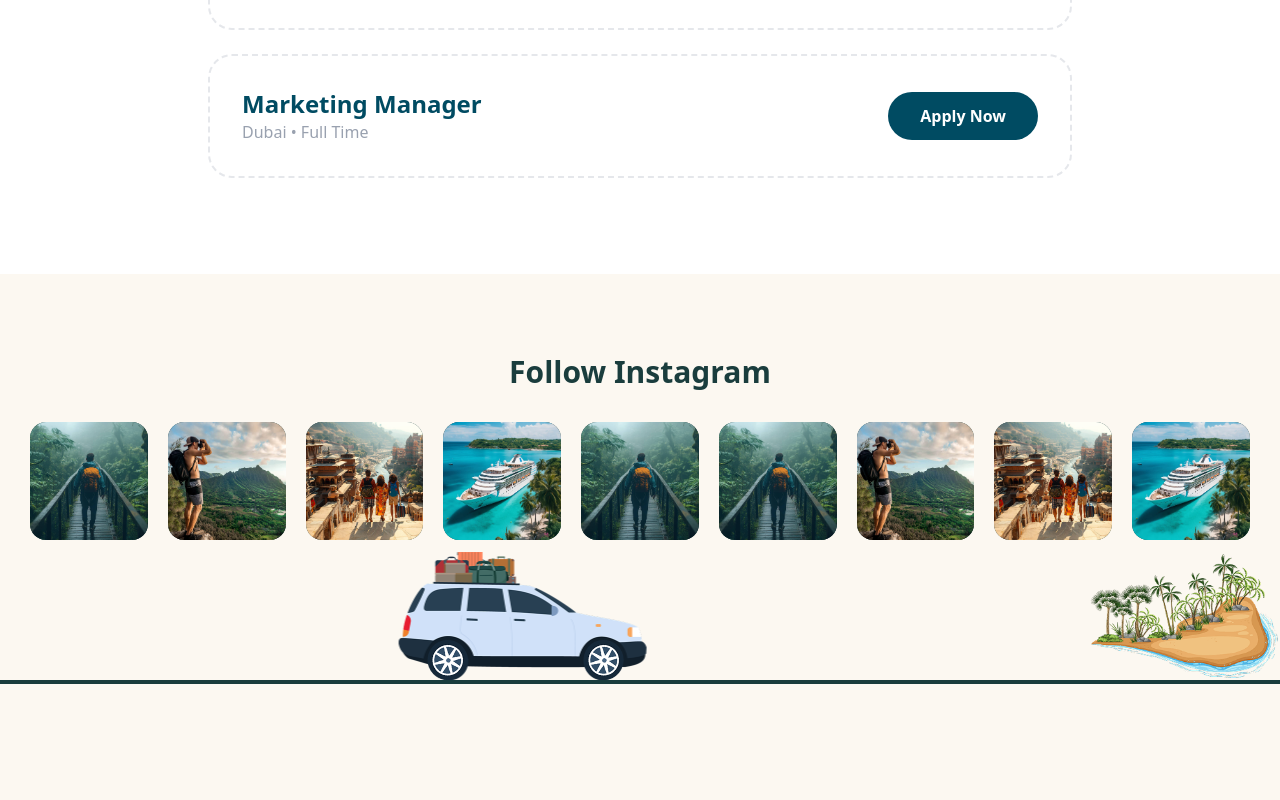
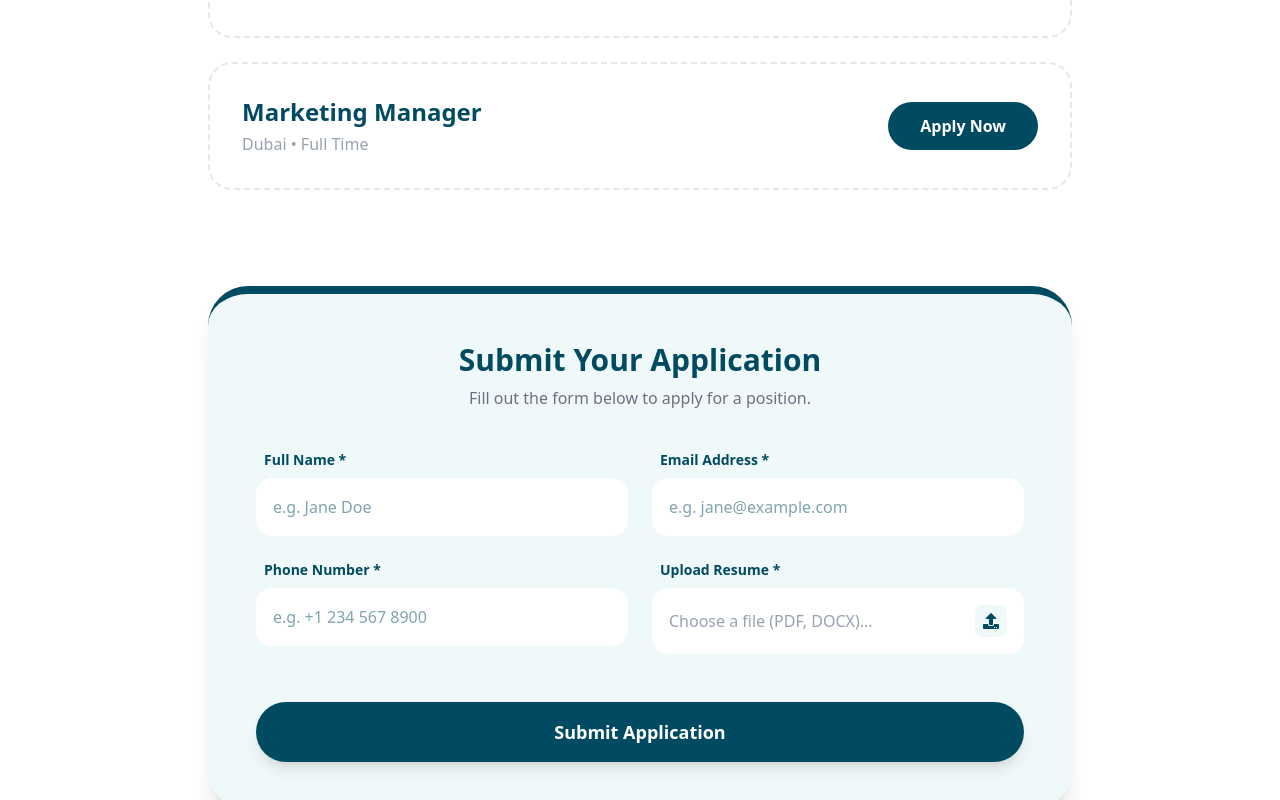
Before and after one commit to akashnegi62/Travlla, a Next.js app: page /about/career in a window 1280 px wide. Shown: the part 1122-1922 px from the top of the page. Built offline with nearby package versions, Linux system fonts and the light colour scheme.

Commit message:
content-changed

```diff
--- a/app/about/career/page.tsx
+++ b/app/about/career/page.tsx
@@ -1,7 +1,9 @@
 "use client";
-import React from "react";
+
+import React, { useRef } from "react";
 import AboutHero from "@/components/About/AboutHero";
 import { motion } from "framer-motion";
+import { FaUpload } from "react-icons/fa";
 
 const jobs = [
   { title: "Travel Consultant", type: "Full Time", loc: "New York / Remote" },
@@ -10,11 +12,21 @@ const jobs = [
 ];
 
 export default function CareerPage() {
+  const formRef = useRef<HTMLDivElement>(null);
+
+  // Smooth scroll to the form when "Apply Now" is clicked
+  const handleApplyClick = () => {
+    if (formRef.current) {
+      formRef.current.scrollIntoView({ behavior: "smooth", block: "start" });
+    }
+  };
+
   return (
     <main>
       <AboutHero title="Join Our Team" />
       <section className="py-24 bg-white">
         <div className="container mx-auto px-4 max-w-4xl">
+          {/* --- OPEN POSITIONS --- */}
           <div className="text-center mb-16">
             <h2 className="text-4xl font-bold text-[#004b62]">
               Open Positions
@@ -25,26 +37,124 @@ export default function CareerPage() {
             </p>
           </div>
 
-          <div className="space-y-6">
+          <div className="space-y-6 mb-24">
             {jobs.map((job, i) => (
               <motion.div
                 key={i}
                 whileHover={{ scale: 1.02 }}
                 className="border-2 border-dashed border-gray-200 p-8 rounded-3xl flex flex-col md:flex-row justify-between items-center group hover:border-[#a3e635] transition-colors"
               >
-                <div>
+                <div className="text-center md:text-left mb-4 md:mb-0">
                   <h3 className="text-2xl font-bold text-[#004b62]">
                     {job.title}
                   </h3>
-                  <p className="text-gray-400 font-medium">
+                  <p className="text-gray-400 font-medium mt-1">
                     {job.loc} • {job.type}
                   </p>
                 </div>
-                <button className="bg-[#004b62] text-white px-8 py-3 rounded-full font-bold group-hover:bg-[#a3e635] group-hover:text-[#004b62] transition-colors mt-4 md:mt-0">
+                <button
+                  onClick={handleApplyClick}
+                  className="bg-[#004b62] text-white px-8 py-3 rounded-full font-bold group-hover:bg-[#a3e635] group-hover:text-[#004b62] transition-colors"
+                >
                   Apply Now
                 </button>
               </motion.div>
             ))}
+          </div>
+
+          {/* --- APPLICATION FORM --- */}
+          <div ref={formRef} className="scroll-mt-24">
+            <motion.div
+              initial={{ opacity: 0, y: 30 }}
+              whileInView={{ opacity: 1, y: 0 }}
+              viewport={{ once: true }}
+              className="bg-[#f0f9f9] p-8 md:p-12 rounded-[40px] shadow-xl border-t-8 border-[#004b62]"
+            >
+              <div className="text-center mb-10">
+                <h3 className="text-3xl font-bold text-[#004b62]">
+                  Submit Your Application
+                </h3>
+                <p className="text-gray-500 mt-2">
+                  Fill out the form below to apply for a position.
+                </p>
+              </div>
+
+              <form className="space-y-6">
+                <div className="grid grid-cols-1 md:grid-cols-2 gap-6">
+                  {/* Name Input */}
+                  <div className="flex flex-col">
+                    <label className="text-[#004b62] font-bold text-sm mb-2 ml-2">
+                      Full Name *
+                    </label>
+                    <input
+                      type="text"
+                      required
+                      placeholder="e.g. Jane Doe"
+                      className="w-full p-4 rounded-2xl bg-white border border-transparent outline-none focus:border-[#a3e635] focus:ring-2 focus:ring-[#a3e635]/20 transition-all text-[#004b62]"
+                    />
+                  </div>
+
+                  {/* Email Input */}
+                  <div className="flex flex-col">
+                    <label className="text-[#004b62] font-bold text-sm mb-2 ml-2">
+                      Email Address *
+                    </label>
+                    <input
+                      type="email"
+                      required
+                      placeholder="e.g. jane@example.com"
+                      className="w-full p-4 rounded-2xl bg-white border border-transparent outline-none focus:border-[#a3e635] focus:ring-2 focus:ring-[#a3e635]/20 transition-all text-[#004b62]"
+                    />
+                  </div>
+                </div>
+
+                <div className="grid grid-cols-1 md:grid-cols-2 gap-6">
+                  {/* Phone Input */}
+                  <div className="flex flex-col">
+                    <label className="text-[#004b62] font-bold text-sm mb-2 ml-2">
+                      Phone Number *
+                    </label>
+                    <input
+                      type="tel"
+                      required
+                      placeholder="e.g. +1 234 567 8900"
+                      className="w-full p-4 rounded-2xl bg-white border border-transparent outline-none focus:border-[#a3e635] focus:ring-2 focus:ring-[#a3e635]/20 transition-all text-[#004b62]"
+                    />
+                  </div>
+
+                  {/* Resume Upload (Custom Styled) */}
+                  <div className="flex flex-col">
+                    <label className="text-[#004b62] font-bold text-sm mb-2 ml-2">
+                      Upload Resume *
+                    </label>
+                    <div className="relative w-full p-4 rounded-2xl bg-white border border-transparent flex items-center justify-between focus-within:border-[#a3e635] focus-within:ring-2 focus-within:ring-[#a3e635]/20 transition-all group overflow-hidden">
+                      <span className="text-gray-400 truncate">
+                        Choose a file (PDF, DOCX)...
+                      </span>
+                      <input
+                        type="file"
+                        required
+                        accept=".pdf,.doc,.docx"
+                        className="absolute inset-0 w-full h-full opacity-0 cursor-pointer z-10"
+                      />
+                      <div className="bg-[#f0f9f9] p-2 rounded-lg text-[#004b62] group-hover:bg-[#a3e635] transition-colors">
+                        <FaUpload />
+                      </div>
+                    </div>
+                  </div>
+                </div>
+
+                {/* Submit Button */}
+                <div className="pt-6">
+                  <button
+                    type="submit"
+                    className="w-full bg-[#004b62] text-white px-8 py-4 rounded-full font-bold hover:bg-[#a3e635] hover:text-[#004b62] transition-colors shadow-lg text-lg"
+                  >
+                    Submit Application
+                  </button>
+                </div>
+              </form>
+            </motion.div>
           </div>
         </div>
       </section>
--- a/app/about/message/page.tsx
+++ b/app/about/message/page.tsx
@@ -22,7 +22,8 @@ export default function MessagePage() {
               </div>
               <div className="absolute -bottom-6 -right-6 bg-[#a3e635] p-8 rounded-2xl hidden md:block">
                 <p className="text-[#004b62] font-black text-2xl italic">
-                  &quot;Travel is the only thing you buy that makes you richer.&quot;
+                  &quot;Travel is the only thing you buy that makes you
+                  richer.&quot;
                 </p>
               </div>
             </div>
@@ -32,17 +33,19 @@ export default function MessagePage() {
               </h2>
               <div className="space-y-6 text-gray-600 text-lg leading-relaxed">
                 <p>
-                  Welcome to Rosewood. When I started this company 25 years ago,
-                  my goal was simple: to make the world accessible without
-                  losing its mystery.
+                  Welcome to Rosewood Worldwide Travel, It&apos;s one of the
+                  fastest-growing companies in the leisure and travel industry.
+                  With strong partnerships across top-notch resorts, hotels,
+                  clubs, and wellness centers worldwide, we are dedicated to
+                  ensuring your holidays are nothing short of extraordinary.
                 </p>
                 <p>
-                  We believe that travel shouldn&apos;t just be a checkbox on a list,
-                  but a transformative experience that changes your perspective
-                  forever.
+                  We believe that travel shouldn&apos;t just be a checkbox on a
+                  list, but a transformative experience that changes your
+                  perspective forever.
                 </p>
                 <p className="font-serif text-3xl text-[#004b62] pt-8">
-                  - Vikram Singh
+                  - Thank you for choosing us!
                 </p>
               </div>
             </div>
--- a/components/Contact/ContactForm.tsx
+++ b/components/Contact/ContactForm.tsx
@@ -31,8 +31,8 @@ const ContactForm = () => {
                   <span className="text-[#a3e635]">Reach</span> & Get in Touch!
                 </h2>
                 <div className="text-base text-gray-600">
-                  We&apos;d love to hear from you. Our friendly team is always here
-                  to chat.
+                  We&apos;d love to hear from you. Our friendly team is always
+                  here to chat.
                 </div>
               </div>
 
@@ -136,12 +136,12 @@ const ContactForm = () => {
                   </div>
                   <div>
                     <span className="text-lg text-gray-400 block">Phone</span>
-                    <h3 className="text-2xl md:text-3xl font-bold text-[#1a3d3d]">
+                    <h3 className="text-xl md:text-2xl font-bold text-[#1a3d3d]">
                       <a
                         href="tel:1236540214"
                         className="hover:text-[#a3e635] transition-colors"
                       >
-                        123 654 0214
+                        +91 8929863875
                       </a>
                     </h3>
                   </div>
@@ -156,12 +156,12 @@ const ContactForm = () => {
                   </div>
                   <div>
                     <span className="text-lg text-gray-400 block">Email</span>
-                    <h3 className="text-2xl md:text-3xl font-bold text-[#1a3d3d]">
+                    <h3 className="text-xl md:text-2xl font-bold text-[#1a3d3d]">
                       <a
                         href="mailto:travllainfo@gmail.com"
                         className="hover:text-[#a3e635] transition-colors"
                       >
-                        travllainfo@gmail.com
+                        info@RosewoodWorldwideTravel.com
                       </a>
                     </h3>
                   </div>
@@ -176,15 +176,15 @@ const ContactForm = () => {
                   </div>
                   <div>
                     <span className="text-lg text-gray-400 block">Address</span>
-                    <h3 className="text-2xl md:text-3xl font-bold text-[#1a3d3d]">
-                      55/11 ronin tower, New York
+                    <h3 className="text-xl md:text-2xl font-bold text-[#1a3d3d]">
+                      Awfis, Hitech City , Siddiq Nagar, Hyderabad
                     </h3>
                   </div>
                 </li>
               </ul>
 
               <div className="mt-16 max-sm:text-center">
-                <h3 className="font-serif italic text-3xl md:text-5xl text-[#1a3d3d]">
+                <h3 className="font-serif italic text-xl md:text-3xl text-[#1a3d3d]">
                   Let&apos;s{" "}
                   <span className="text-[#a3e635] non-italic font-bold">
                     Talk
```
